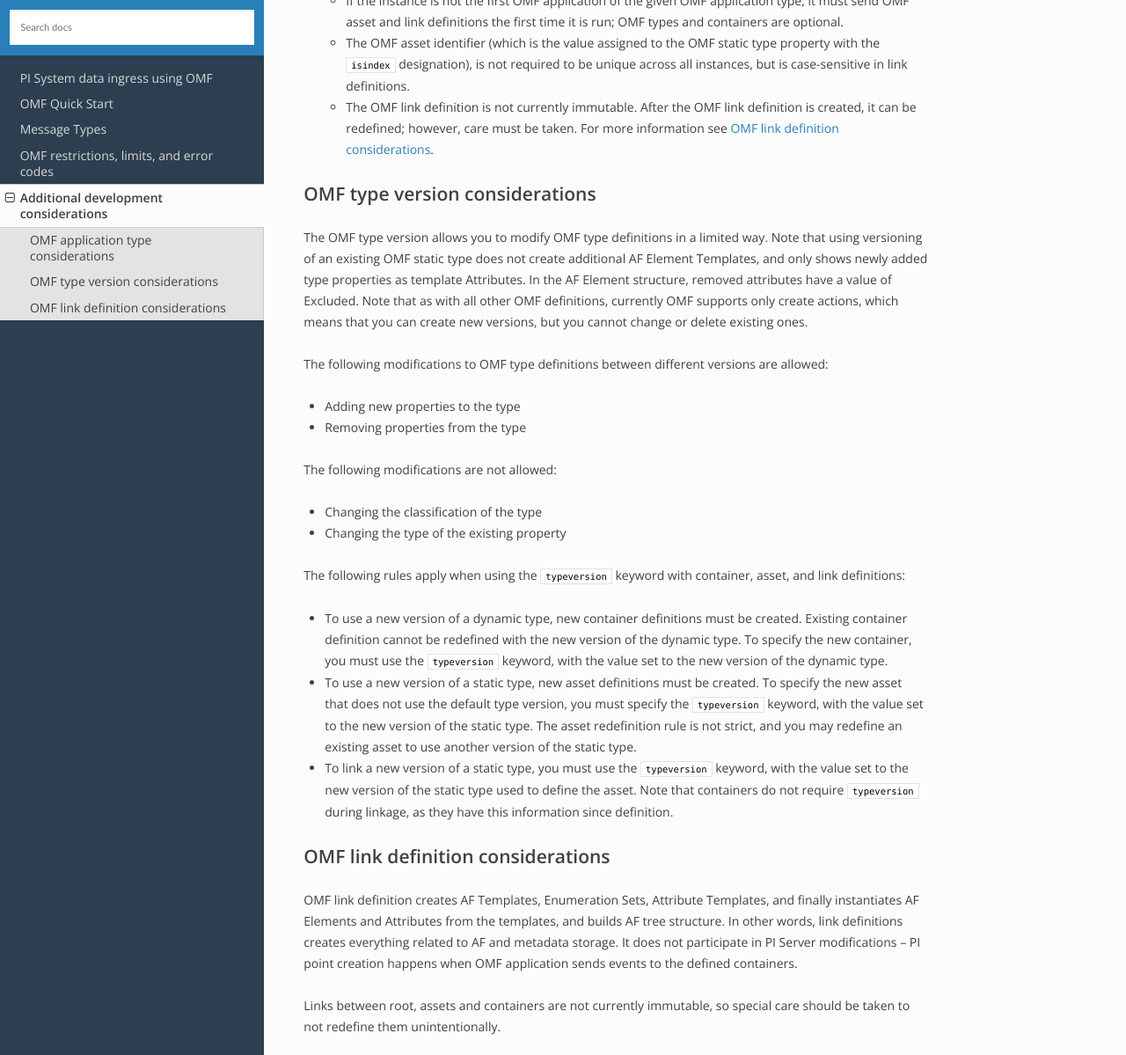
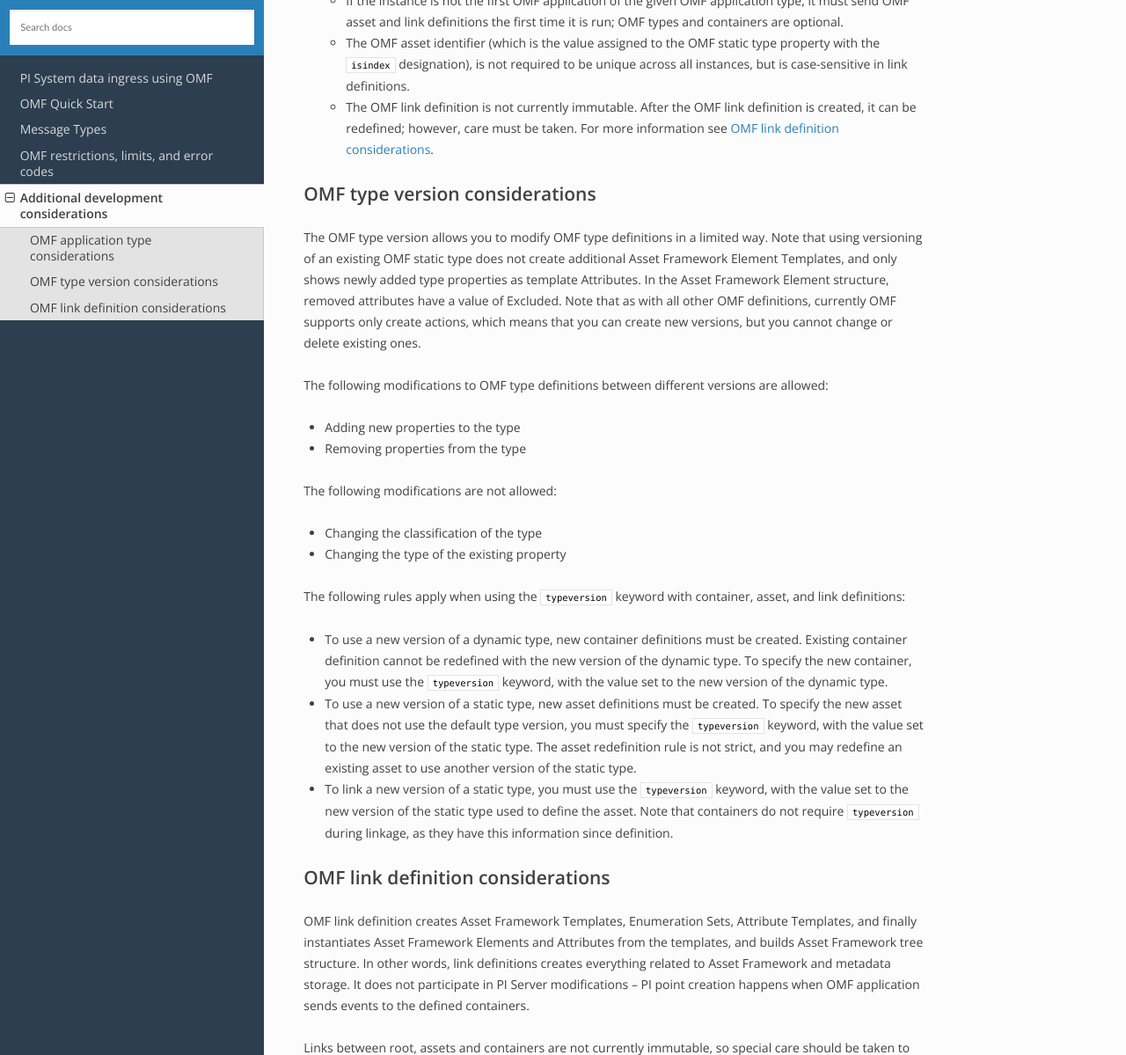
Before and after one commit to osisoft/OMF-Developer-Companion-Guide, a Sphinx documentation site: the page built from docs/Other_considerations.rst, in a window 1280 px wide and 1400 px high, scrolled down 841 px, cut to the strip 0-1199 px from the top of the window. Shown: the whole strip at 88% size. Built offline with Sphinx 7.4.7 and the Read the Docs theme 2.0.0, drawn with Linux system fonts in a browser that asks for light colours.

Commit message:
Update Other_considerations.rst

```diff
--- a/docs/Other_considerations.rst
+++ b/docs/Other_considerations.rst
@@ -38,8 +38,8 @@ OMF type version considerations
 -------------------------------
 
 The OMF type version allows you to modify OMF type definitions in a limited way. Note that using versioning of an existing
-OMF static type does not create additional AF Element Templates, and only shows newly added type properties as template
-Attributes. In the AF Element structure, removed attributes have a value of Excluded. Note that as with all other OMF
+OMF static type does not create additional Asset Framework Element Templates, and only shows newly added type properties as template
+Attributes. In the Asset Framework Element structure, removed attributes have a value of Excluded. Note that as with all other OMF
 definitions, currently OMF supports only create actions, which means that you can create new versions, but you cannot
 change or delete existing ones.
 
@@ -70,9 +70,9 @@ The following rules apply when using the ``typeversion`` keyword with container,
 OMF link definition considerations
 ----------------------------------
 
-OMF link definition creates AF Templates, Enumeration Sets, Attribute Templates, and finally instantiates AF Elements and
-Attributes from the templates, and builds AF tree structure. In other words, link definitions creates everything related
-to AF and metadata storage. It does not participate in PI Server modifications – PI point creation happens when OMF
+OMF link definition creates Asset Framework Templates, Enumeration Sets, Attribute Templates, and finally instantiates Asset Framework Elements and
+Attributes from the templates, and builds Asset Framework tree structure. In other words, link definitions creates everything related
+to Asset Framework and metadata storage. It does not participate in PI Server modifications – PI point creation happens when OMF
 application sends events to the defined containers.
 
 Links between root, assets and containers are not currently immutable, so special care should be taken to not redefine
```
